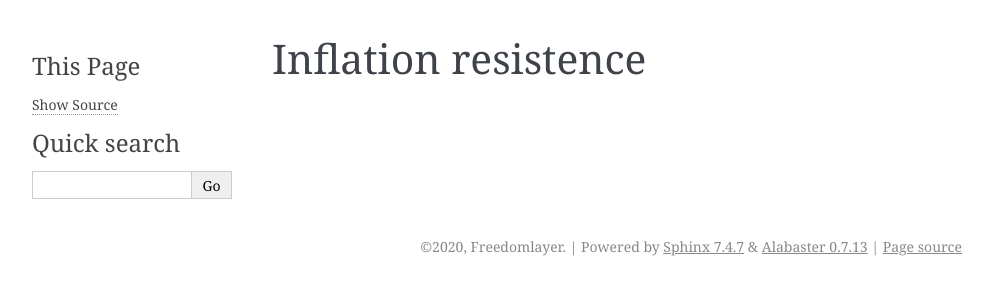
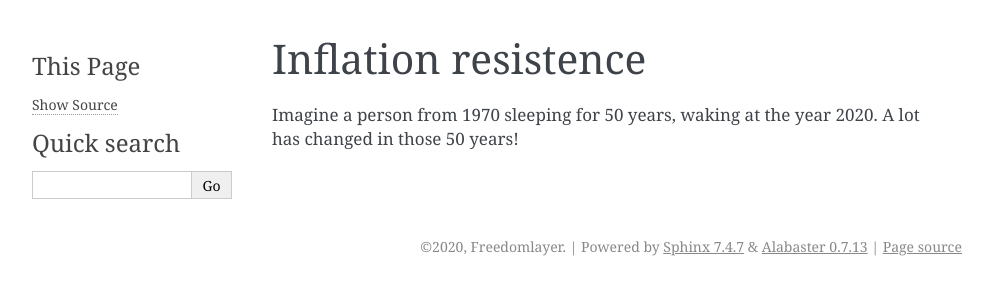
Before and after one commit to freedomlayer/offset_docs, a Sphinx documentation site: the page built from doc/docs/source/inflation.rst, in a window 1280 px wide. Shown: the top 300 px of the page, without its empty margins (148-1141 px from the left). Built offline with Sphinx 7.4.7, drawn with Linux system fonts in a browser that asks for light colours.

Commit message:
inflation: Added first sentence

```diff
--- a/doc/docs/source/inflation.rst
+++ b/doc/docs/source/inflation.rst
@@ -1,2 +1,5 @@
 Inflation resistence
 ====================
+
+Imagine a person from 1970 sleeping for 50 years, waking at the year 2020.
+A lot has changed in those 50 years!
```
